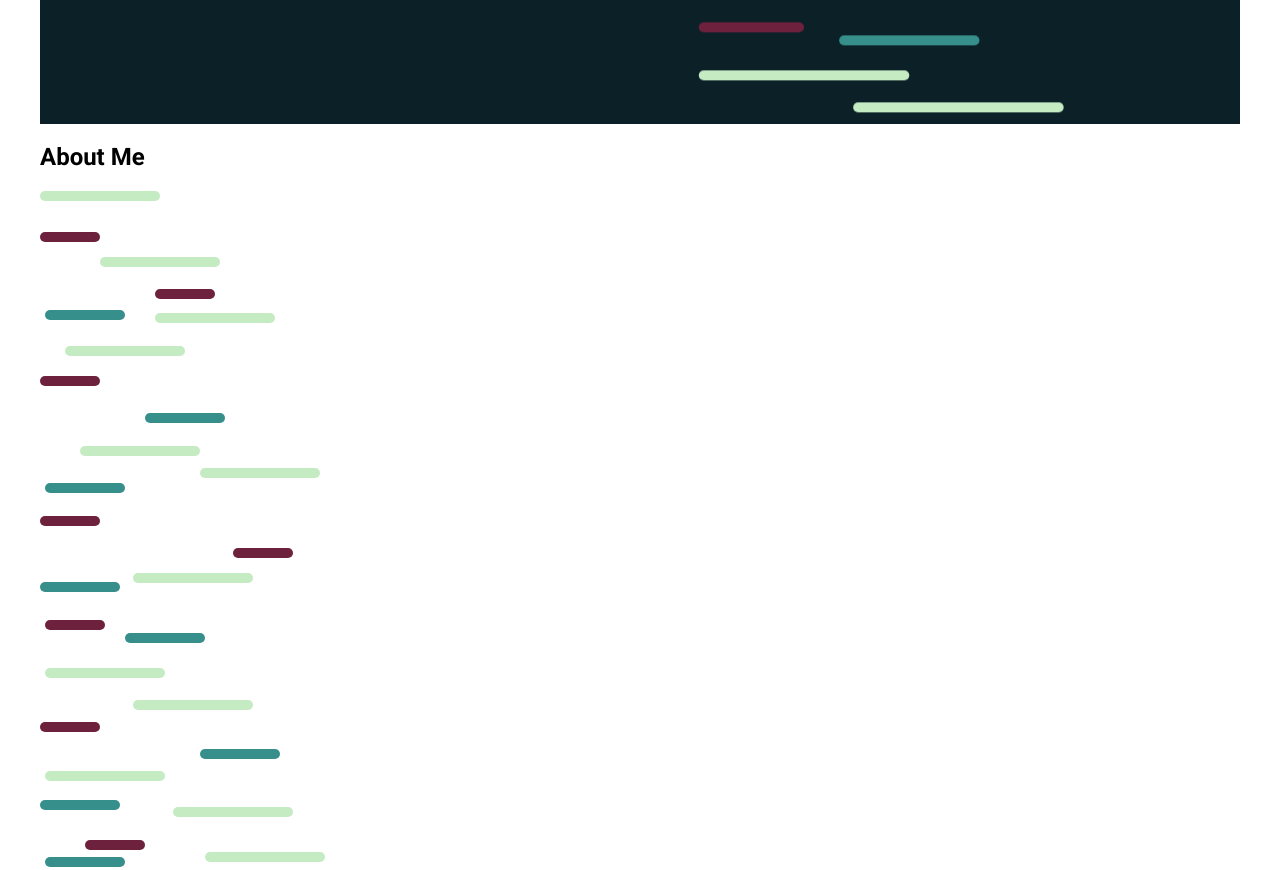
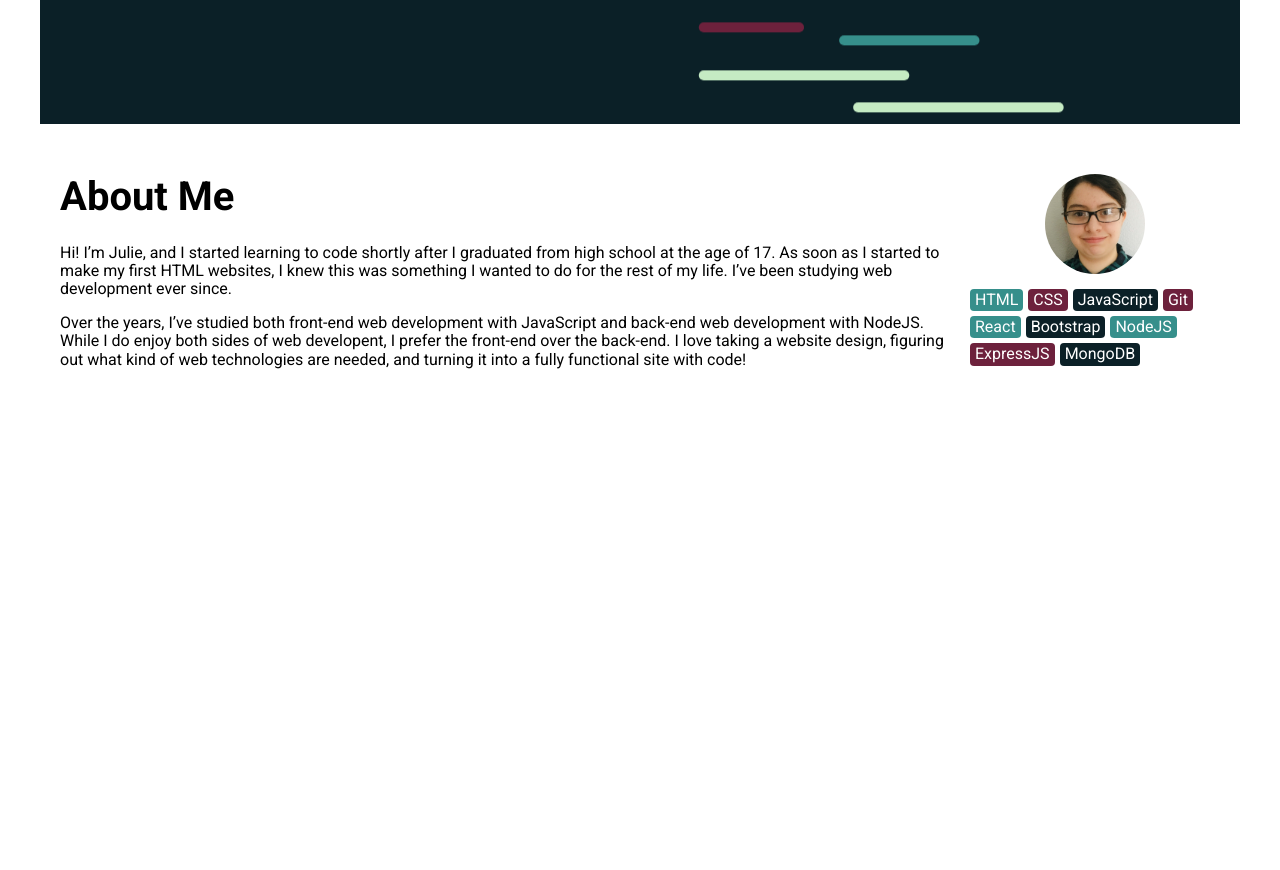
Before and after one commit to julieg18/portfolio, a website built with webpack: page src/index.html in a window 1280 px wide. Shown: the part 680-1550 px from the top of the page. After the commit the page ends 1051 px from the top, so only its background shows below. Built offline with nearby package versions, Linux system fonts and the light colour scheme.

Commit message:
feat: finish styling and markup for about section

```diff
--- /dev/null
+++ b/src/blocks/about/__img/about__img.css
@@ -0,0 +1,15 @@
+.about__img {
+  border-radius: 50%;
+  grid-area: img;
+  height: 100px;
+  margin-right: 15px;
+  object-fit: cover;
+  width: 100px;
+}
+
+@media (min-width: 768px) {
+  .about__img {
+    align-self: center;
+    margin: 0 0 15px;
+  }
+}
--- /dev/null
+++ b/src/blocks/about/__profile/about__profile.css
@@ -0,0 +1,12 @@
+.about___profile {
+  display: flex;
+  grid-area: profile;
+  margin-top: 15px;
+}
+
+@media (min-width: 768px) {
+  .about___profile {
+    flex-direction: column;
+    margin: 0;
+  }
+}
--- /dev/null
+++ b/src/blocks/about/__section-heading/about__section-heading.css
@@ -0,0 +1,3 @@
+.about__section-heading {
+  grid-area: section-heading;
+}
--- /dev/null
+++ b/src/blocks/about/__text/about__text.css
@@ -0,0 +1,3 @@
+.about__text {
+  margin: 15px 0 0;
+}
--- /dev/null
+++ b/src/blocks/about/__texts/about__texts.css
@@ -0,0 +1,3 @@
+.about__texts {
+  grid-area: texts;
+}
--- /dev/null
+++ b/src/blocks/about/about.css
@@ -0,0 +1,31 @@
+@import url(./__section-heading/about__section-heading.css);
+@import url(./__profile/about__profile.css);
+@import url(./__img/about__img.css);
+@import url(./__texts/about__texts.css);
+@import url(./__text/about__text.css);
+
+.about {
+  padding: 50px 20px 0;
+}
+
+@media (min-width: 768px) {
+  .about {
+    column-gap: 15px;
+    display: grid;
+    grid-template-areas: 'section-heading profile' 'texts profile';
+    grid-template-columns: 1fr 150px;
+    grid-template-rows: calc(2.5rem + 15px) auto;
+  }
+}
+
+@media (min-width: 1024px) {
+  .about {
+    grid-template-columns: 1fr 200px;
+  }
+}
+
+@media (min-width: 1280px) {
+  .about {
+    grid-template-columns: 1fr 250px;
+  }
+}
--- /dev/null
+++ b/src/blocks/section-heading/section-heading.css
@@ -0,0 +1,11 @@
+.section-heading {
+  font-size: 2rem;
+  margin: 0;
+  font-weight: 700;
+}
+
+@media (min-width: 768px) {
+  .section-heading {
+    font-size: 2.5rem;
+  }
+}
--- /dev/null
+++ b/src/blocks/tag/tag.css
@@ -0,0 +1,10 @@
+.tag {
+  text-decoration: none;
+  color: #fff;
+  background-color: #368f8b;
+  padding: 2px 5px;
+  border-radius: 4px;
+  font-size: 1rem;
+  display: block;
+  margin: 0 5px 5px 0;
+}
--- /dev/null
+++ b/src/blocks/tags/__tag-container/tags__tag.container.css
@@ -0,0 +1,11 @@
+.tags__tag-container:nth-of-type(1n) .tags__tag {
+  background-color: #368f8b;
+}
+
+.tags__tag-container:nth-of-type(2n) .tags__tag {
+  background-color: #6d213c;
+}
+
+.tags__tag-container:nth-of-type(3n) .tags__tag {
+  background-color: #0b2027;
+}
--- /dev/null
+++ b/src/blocks/tags/tags.css
@@ -0,0 +1,10 @@
+@import url(./__tag-container/tags__tag.container.css);
+
+.tags {
+  list-style: none;
+  margin: 0;
+  padding: 0;
+  display: flex;
+  flex-wrap: wrap;
+  align-content: flex-start;
+}
--- a/src/index.html
+++ b/src/index.html
@@ -37,7 +37,7 @@
       <div class="about___profile test">
         <img
           class="about__img"
-          src="./images/code-background.svg"
+          src="./images/profile-img.jpg"
           alt="Headshot of Julie Galvan"
         />
         <ul class="tags about__tags">
@@ -45,12 +45,12 @@
             <a
               href="https://html.spec.whatwg.org/multipage/#toc-introduction"
               target="_blank"
-              class="tag"
+              class="tag tags__tag"
               >HTML</a
             >
           </li>
           <li class="tags__tag-container">
-            <a href="https://www.w3.org/Style/CSS/" target="_blank" class="tag"
+            <a href="https://www.w3.org/Style/CSS/" target="_blank" class="tag tags__tag"
               >CSS</a
             >
           </li>
@@ -58,33 +58,33 @@
             <a
               href="https://developer.mozilla.org/en-US/docs/Web/JavaScript"
               target="_blank"
-              class="tag"
+              class="tag tags__tag"
               >JavaScript</a
             >
           </li>
           <li class="tags__tag-container">
-            <a href="https://git-scm.com/" target="_blank" class="tag">Git</a>
+            <a href="https://git-scm.com/" target="_blank" class="tag tags__tag">Git</a>
           </li>
           <li class="tags__tag-container">
-            <a href="https://reactjs.org/" target="_blank" class="tag">React</a>
+            <a href="https://reactjs.org/" target="_blank" class="tag tags__tag">React</a>
           </li>
           <li class="tags__tag-container">
-            <a href="https://getbootstrap.com/" target="_blank" class="tag"
+            <a href="https://getbootstrap.com/" target="_blank" class="tag tags__tag"
               >Bootstrap</a
             >
           </li>
           <li class="tags__tag-container">
-            <a href="https://nodejs.org/en/" target="_blank" class="tag"
+            <a href="https://nodejs.org/en/" target="_blank" class="tag tags__tag"
               >NodeJS</a
             >
           </li>
           <li class="tags__tag-container">
-            <a href="https://expressjs.com/" target="_blank" class="tag"
+            <a href="https://expressjs.com/" target="_blank" class="tag tags__tag"
               >ExpressJS</a
             >
           </li>
           <li class="tags__tag-container">
-            <a href="https://www.mongodb.com/" target="_blank" class="tag"
+            <a href="https://www.mongodb.com/" target="_blank" class="tag tags__tag"
               >MongoDB</a
             >
           </li>
--- a/src/pages/index.css
+++ b/src/pages/index.css
@@ -3,3 +3,7 @@
 @import url(../blocks/page/page.css);
 @import url(../blocks/nav-bar/nav-bar.css);
 @import url(../blocks/header/header.css);
+@import url(../blocks/about/about.css);
+@import url(../blocks/section-heading/section-heading.css);
+@import url(../blocks/tags/tags.css);
+@import url(../blocks/tag/tag.css);
```
Also changed, not shown: src/images/profile-img.jpg (added).
